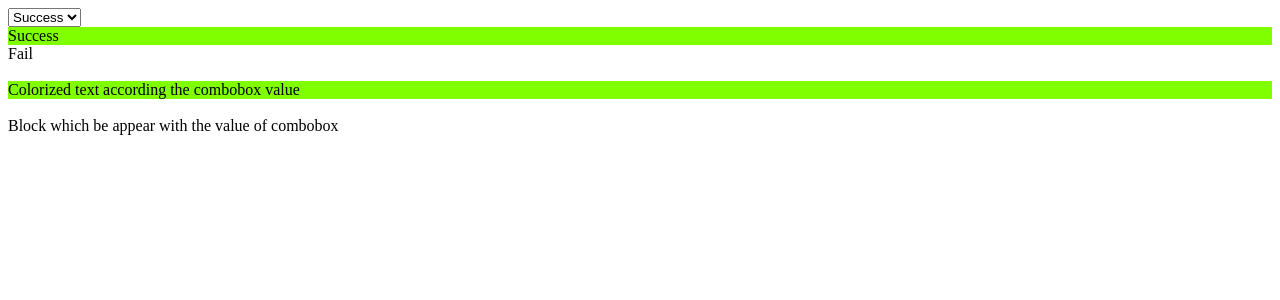
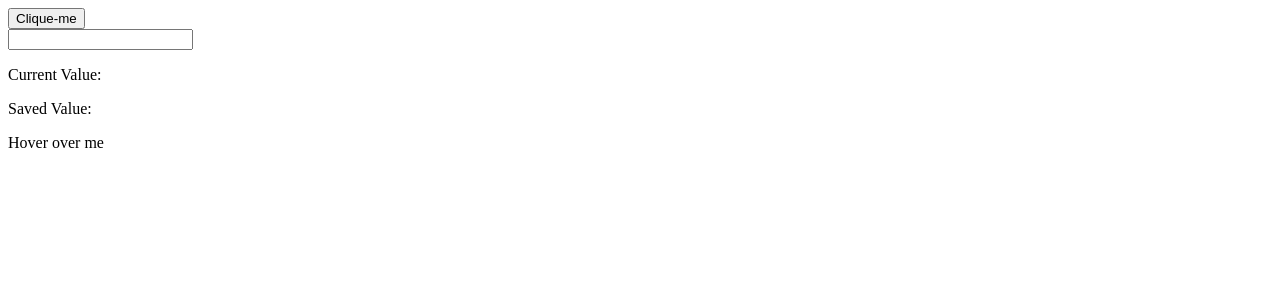
Before and after one commit to Volaxy/Course-YouTube-Loiane_Groner-Angular, an Angular app: page / in a window 1280 px wide. Shown: the top 300 px of the page. Built offline with nearby package versions, Linux system fonts and the light colour scheme.

Commit message:
ADD - Event Binding

```diff
--- a/src/app/courses/courses.component.css
+++ b/src/app/courses/courses.component.css
@@ -1,7 +1,4 @@
-.alert-success {
-    background-color: chartreuse;
+.highlight {
+    background-color: yellow;
+    font-weight: bold;
 }
-
-.alert-fail {
-    background-color: orangered;
-}
--- a/src/app/courses/courses.component.html
+++ b/src/app/courses/courses.component.html
@@ -1,27 +1,20 @@
-<!-- The "#" creates a variable inside the HTML -->
-<select #class (change)="0">
-    <option value="alert-success">Success</option>
-    <option value="alert-fail">Fail</option>
-</select>
+<!-- With the "()", we define an event that will be performed when the condition inside the parentheses is fulfilled -->
+<button (click)="clickedButton()">Clique-me</button>
 
 <br>
 
-<!-- The Class binding is a form of property binding -->
-<!-- To apply a class for example, we put the word "class", then the name of the class that will be applied -->
-<!-- And enter the "", the condition that will be validated -->
-<div class="msg" [class.alert-success]="class.value == 'alert-success'">Success</div>
-<div class="msg" [class.alert-fail]="class.value == 'alert-fail'">Fail</div>
+<!-- To capture the event, we can pass the variable "$event" as a parameter, which will show all the information regarding the event -->
+<input type="text"
+    (keyup)="onKeyUp($event)"
+    (keyup.enter)="saveValue(inputField.value)"
+    (blur)="saveValue(inputField.value)"
+    #inputField> <!-- The variable references the element itself -->
 
-<br>
+<p>Current Value: {{ currentValue }}</p>
+<p>Saved Value: {{ savedValue }}</p>
 
-<!-- You can define the class directly through the property binding using the variable that is declared inside the HTML -->
-<div class="{{ class.value }}">
-    Colorized text according the combobox value
-</div>
-
-<br>
-
-<!-- We can apply a CSS style that does a validation (if), where we set the style's value if the condition is true or false -->
-<div [style.display]="class.value == 'alert-fail' ? 'none' : 'block'">
-    Block which be appear with the value of combobox
-</div>
+<span
+    (mouseover)="onMouseOverOut()"
+    (mouseout)="onMouseOverOut()"
+    [class.highlight]="isMouseOver"
+    >Hover over me</span>
--- a/src/app/courses/courses.component.ts
+++ b/src/app/courses/courses.component.ts
@@ -7,9 +7,29 @@ import { Component, OnInit } from '@angular/core';
 })
 export class CoursesComponent implements OnInit {
 
+	currentValue: string = "";
+	savedValue: string = "";
+	isMouseOver: boolean = false;
+
 	constructor() {	}
 
 	ngOnInit(): void {
 	}
 
+	clickedButton() {
+		alert("Button clicked!");
+	}
+
+	onKeyUp(event: KeyboardEvent) {
+		this.currentValue = (<HTMLInputElement> event.target).value;
+	}
+
+	saveValue(value: string) {
+		this.savedValue = value;
+	}
+
+	onMouseOverOut() {
+		this.isMouseOver = !this.isMouseOver;
+	}
+
 }
```
